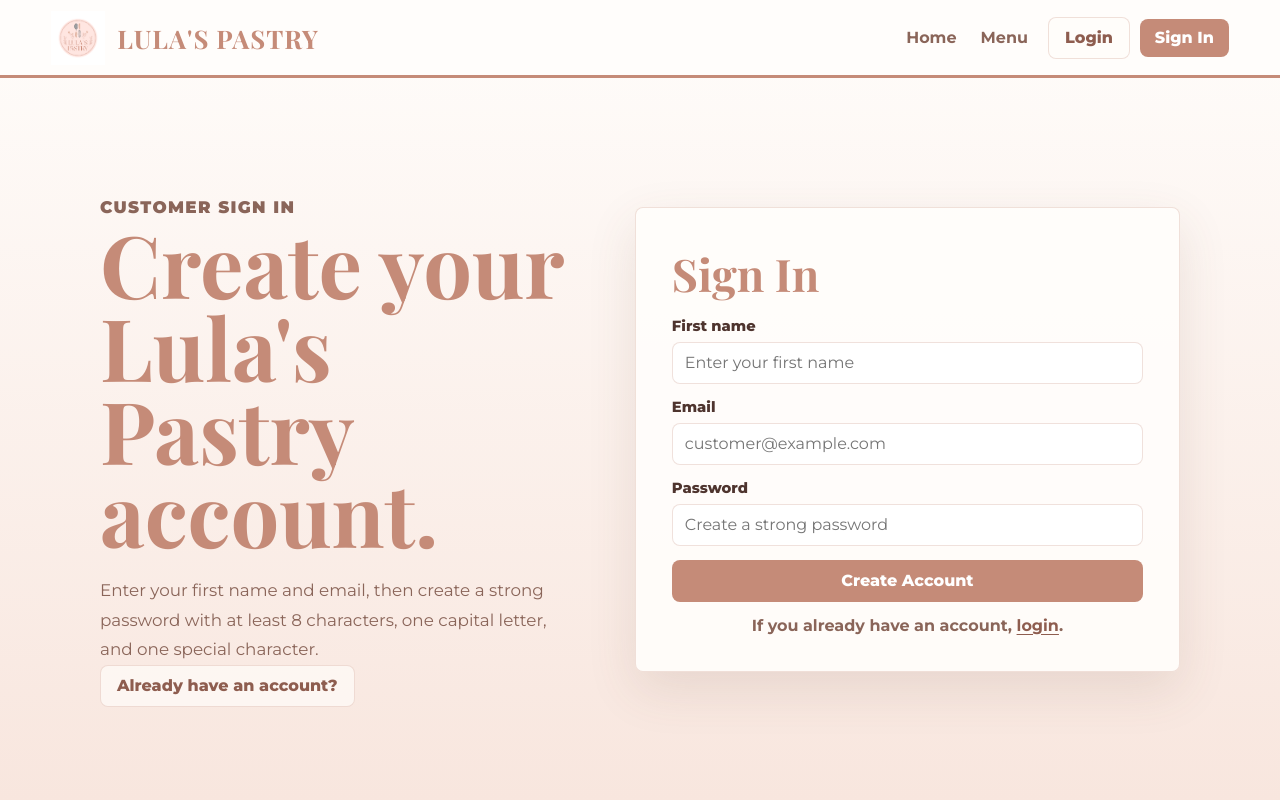
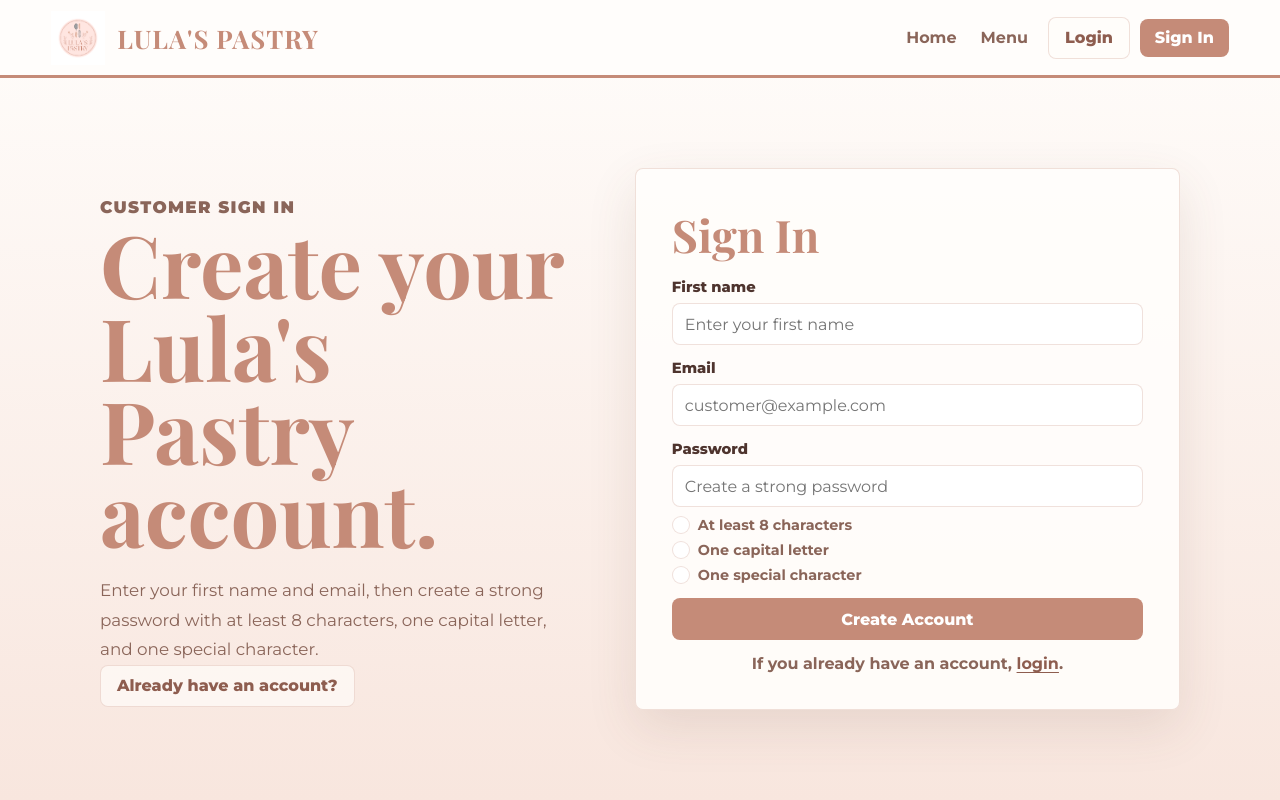
Before and after one commit to ASA-44/lula-s-pastry, a Next.js app: page /signin in a window 1280 px wide. Shown: the top 800 px of the page. Built offline with nearby package versions, Linux system fonts and the light colour scheme; no server answers; a web font is replaced by a local one.

Commit message:
Add signin password checklist

```diff
--- a/app/globals.css
+++ b/app/globals.css
@@ -521,6 +521,44 @@ button {
   text-underline-offset: 3px;
 }
 
+.password-checklist {
+  display: grid;
+  gap: 7px;
+  margin: 2px 0 0;
+  padding: 0;
+  list-style: none;
+  color: var(--muted);
+  font-size: 0.9rem;
+  font-weight: 700;
+}
+
+.password-checklist li {
+  display: flex;
+  align-items: center;
+  gap: 8px;
+}
+
+.password-checklist li.valid {
+  color: var(--success-text);
+}
+
+.password-check-icon {
+  display: inline-flex;
+  align-items: center;
+  justify-content: center;
+  width: 18px;
+  height: 18px;
+  border: 1px solid var(--line);
+  border-radius: 999px;
+  color: var(--success-text);
+  background: white;
+}
+
+.password-checklist li.valid .password-check-icon {
+  border-color: rgba(38, 100, 49, 0.35);
+  background: var(--success-bg);
+}
+
 .dashboard {
   padding: 38px 0 72px;
 }
--- a/app/signin/page.tsx
+++ b/app/signin/page.tsx
@@ -2,6 +2,7 @@ import { redirect } from "next/navigation";
 import Link from "next/link";
 
 import { registerCustomerAction } from "@/app/actions";
+import { PasswordChecklist } from "@/components/PasswordChecklist";
 import { SiteHeader } from "@/components/SiteHeader";
 import { getSession } from "@/lib/session";
 
@@ -64,19 +65,7 @@ export default async function SignInPage({ searchParams }: PageProps) {
               required
             />
           </div>
-          <div className="form-row">
-            <label htmlFor="password">Password</label>
-            <input
-              id="password"
-              name="password"
-              type="password"
-              minLength={8}
-              pattern="(?=.*[A-Z])(?=.*[^A-Za-z0-9]).{8,}"
-              title="At least 8 characters, one capital letter, and one special character"
-              placeholder="Create a strong password"
-              required
-            />
-          </div>
+          <PasswordChecklist />
           <button className="primary-button" type="submit">
             Create Account
           </button>
--- /dev/null
+++ b/components/PasswordChecklist.tsx
@@ -0,0 +1,55 @@
+"use client";
+
+import { useMemo, useState } from "react";
+import { Check } from "lucide-react";
+
+const passwordRules = [
+  {
+    label: "At least 8 characters",
+    test: (password: string) => password.length >= 8
+  },
+  {
+    label: "One capital letter",
+    test: (password: string) => /[A-Z]/.test(password)
+  },
+  {
+    label: "One special character",
+    test: (password: string) => /[^A-Za-z0-9]/.test(password)
+  }
+];
+
+export function PasswordChecklist() {
+  const [password, setPassword] = useState("");
+  const ruleStates = useMemo(
+    () => passwordRules.map((rule) => ({ ...rule, valid: rule.test(password) })),
+    [password]
+  );
+
+  return (
+    <div className="form-row">
+      <label htmlFor="password">Password</label>
+      <input
+        id="password"
+        name="password"
+        type="password"
+        minLength={8}
+        pattern="(?=.*[A-Z])(?=.*[^A-Za-z0-9]).{8,}"
+        title="At least 8 characters, one capital letter, and one special character"
+        placeholder="Create a strong password"
+        value={password}
+        onChange={(event) => setPassword(event.target.value)}
+        required
+      />
+      <ul className="password-checklist" aria-live="polite">
+        {ruleStates.map((rule) => (
+          <li className={rule.valid ? "valid" : ""} key={rule.label}>
+            <span className="password-check-icon" aria-hidden="true">
+              {rule.valid && <Check size={14} strokeWidth={3} />}
+            </span>
+            {rule.label}
+          </li>
+        ))}
+      </ul>
+    </div>
+  );
+}
```
